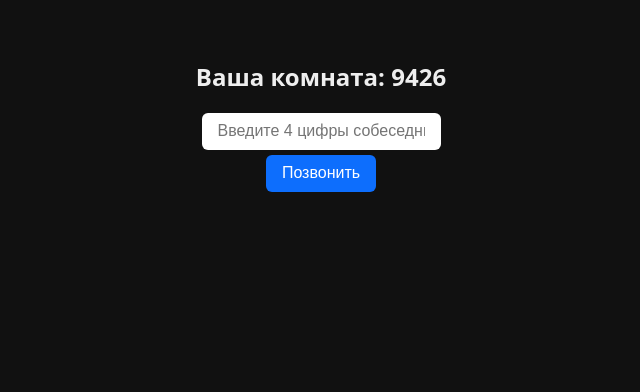
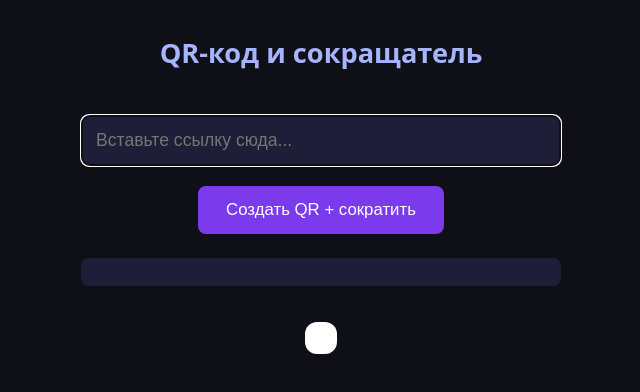
Before and after one commit to alibahsburiev20-cyber/Code-forge, a plain HTML site: page index.html in a window 1280 px wide. Shown: the whole page, without its empty margins (319-959 px from the left). Drawn offline with Linux system fonts and the light colour scheme; no server answers.

Commit message:
Update index.html

```diff
--- a/index.html
+++ b/index.html
@@ -1,78 +1,124 @@
-<!doctype html>
+<!DOCTYPE html>
 <html lang="ru">
 <head>
-  <meta charset="utf-8"/>
-  <title>Быстрый звонок</title>
-  <meta name="viewport" content="width=device-width,initial-scale=1"/>
+  <meta charset="UTF-8" />
+  <meta name="viewport" content="width=device-width, initial-scale=1.0"/>
+  <title>QR + Сокращатель</title>
+  <script src="https://cdnjs.cloudflare.com/ajax/libs/qrcodejs/1.0.0/qrcode.min.js"></script>
   <style>
-    body{font-family:system-ui;background:#111;color:#eee;display:flex;flex-direction:column;align-items:center;padding:2rem}
-    input,button{padding:.6em 1em;font-size:1rem;border-radius:6px;border:none}
-    button{background:#0d6efd;color:#fff;margin:.3em}
-    #remoteAudio{margin-top:1em;width:100%;max-width:400px}
+    body {
+      font-family: system-ui, sans-serif;
+      background: #0f0f17;
+      color: #e0e0ff;
+      margin: 0;
+      padding: 20px;
+      min-height: 100vh;
+    }
+    .container { max-width: 480px; margin: 0 auto; }
+    h1 { font-size: 1.7rem; text-align: center; margin: 0.5em 0 1.2em; color: #a5b4fc; }
+    input {
+      width: 100%;
+      padding: 14px;
+      font-size: 1.1rem;
+      border: 1px solid #444;
+      border-radius: 8px;
+      background: #1e1e38;
+      color: white;
+      margin: 12px 0;
+      box-sizing: border-box;
+    }
+    button {
+      background: #7c3aed;
+      color: white;
+      border: none;
+      padding: 14px 28px;
+      font-size: 1.05rem;
+      border-radius: 8px;
+      cursor: pointer;
+      margin: 8px;
+    }
+    button:hover { background: #9f7aea; }
+    .qr {
+      background: white;
+      padding: 16px;
+      border-radius: 12px;
+      margin: 20px auto;
+      text-align: center;
+      display: inline-block;
+    }
+    #result {
+      word-break: break-all;
+      background: #1e1e38;
+      padding: 14px;
+      border-radius: 8px;
+      margin: 16px 0;
+      font-size: 1.1rem;
+    }
+    .center { text-align: center; }
   </style>
 </head>
 <body>
 
-  <h2 id="title">Ваша комната: <span id="room">----</span></h2>
-  <input id="code" placeholder="Введите 4 цифры собеседника"/>
-  <button id="joinBtn">Позвонить</button>
-  <button id="hangBtn" hidden>Завершить</button>
-  <audio id="remoteAudio" autoplay></audio>
+<div class="container">
+  <h1>QR-код и сокращатель</h1>
 
-  <script type="module">
-    /* ---------- 1. Генерируем комнату ---------- */
-    const params = new URLSearchParams(location.search);
-    let room = params.get('r');
-    if(!room){
-      room = Math.floor(1000 + Math.random()*9000);      // 4 случайные цифры
-      history.replaceState({},'','?r='+room);
-    }
-    document.getElementById('room').textContent = room;
+  <input type="text" id="url" placeholder="Вставьте ссылку сюда..." autofocus>
 
-    /* ---------- 2. Сигналинг через FireBase RealTime (без ключа) ---------- */
-    const DB = `https://webrtc-temp-default-rtdb.firebaseio.com/${room}.json`;
-    async function send(msg){ await fetch(DB, {method:'PUT', body:JSON.stringify(msg)}) }
-    async function poll(){
-      const r = await fetch(DB);
-      const v = await r.json();
-      if(v && v.type) handle(v);
-    }
-    let polling = setInterval(poll, 1000);
+  <div class="center">
+    <button onclick="shortenAndQR()">Создать QR + сократить</button>
+  </div>
 
-    /* ---------- 3. WebRTC ---------- */
-    let pc, localStream;
-    const cfg = {iceServers:[{urls:'stun:stun.l.google.com:19302'}]};
+  <div id="result"></div>
+  <div class="center">
+    <div id="qrcode" class="qr"></div>
+  </div>
+</div>
 
-    async function start(isCaller){
-      localStream = await navigator.mediaDevices.getUserMedia({audio:true});
-      pc = new RTCPeerConnection(cfg);
-      localStream.getTracks().forEach(t=>pc.addTrack(t,localStream));
-      pc.ontrack = e => document.getElementById('remoteAudio').srcObject = e.streams[0];
-      pc.onicecandidate = e => { if(e.candidate) send({type:'ice', candidate:e.candidate}); };
+<script>
+async function shortenAndQR() {
+  const input = document.getElementById('url');
+  const url = input.value.trim();
 
-      if(isCaller){
-        const offer = await pc.createOffer();
-        await pc.setLocalDescription(offer);
-        send({type:'offer', sdp:offer});
-      }
-    }
-    async function handle(msg){
-      if(msg.type==='offer'){
-        await start(false);
-        await pc.setRemoteDescription(new RTCSessionDescription(msg.sdp));
-        const answer = await pc.createAnswer();
-        await pc.setLocalDescription(answer);
-        send({type:'answer', sdp:answer});
-      }
-      if(msg.type==='answer'){
-        await pc.setRemoteDescription(new RTCSessionDescription(msg.sdp));
-      }
-      if(msg.type==='ice' && msg.candidate){
-        await pc.addIceCandidate(new RTCIceCandidate(msg.candidate));
-      }
-    }
-    document.getElementById('joinBtn').onclick = ()=> start(true);
-    document.getElementById('hangBtn').onclick = ()=> location.reload();
-  </script>
+  if (!url || !url.startsWith('http')) {
+    alert('Введите корректную ссылку (https://...)');
+    return;
+  }
+
+  // Показываем, что идёт процесс
+  document.getElementById('result').innerHTML = 'Сокращаем...';
+  document.getElementById('qrcode').innerHTML = '';
+
+  try {
+    // Используем бесплатный публичный сервис (tinyurl)
+    const res = await fetch(`https://tinyurl.com/api-create.php?url=${encodeURIComponent(url)}`);
+    const shortUrl = await res.text();
+
+    // Показываем результат
+    document.getElementById('result').innerHTML =
+      `<strong>Короткая ссылка:</strong><br>${shortUrl}`;
+
+    // Генерируем QR-код
+    new QRCode(document.getElementById('qrcode'), {
+      text: shortUrl,
+      width: 220,
+      height: 220,
+      colorDark: "#000000",
+      colorLight: "#ffffff",
+      correctLevel: QRCode.CorrectLevel.H
+    });
+
+  } catch (e) {
+    document.getElementById('result').innerHTML = 'Ошибка сокращения. Используем оригинальную ссылку.';
+
+    // QR на оригинальную ссылку как запасной вариант
+    new QRCode(document.getElementById('qrcode'), {
+      text: url,
+      width: 220,
+      height: 220
+    });
+  }
+}
+</script>
+
 </body>
 </html>
```
